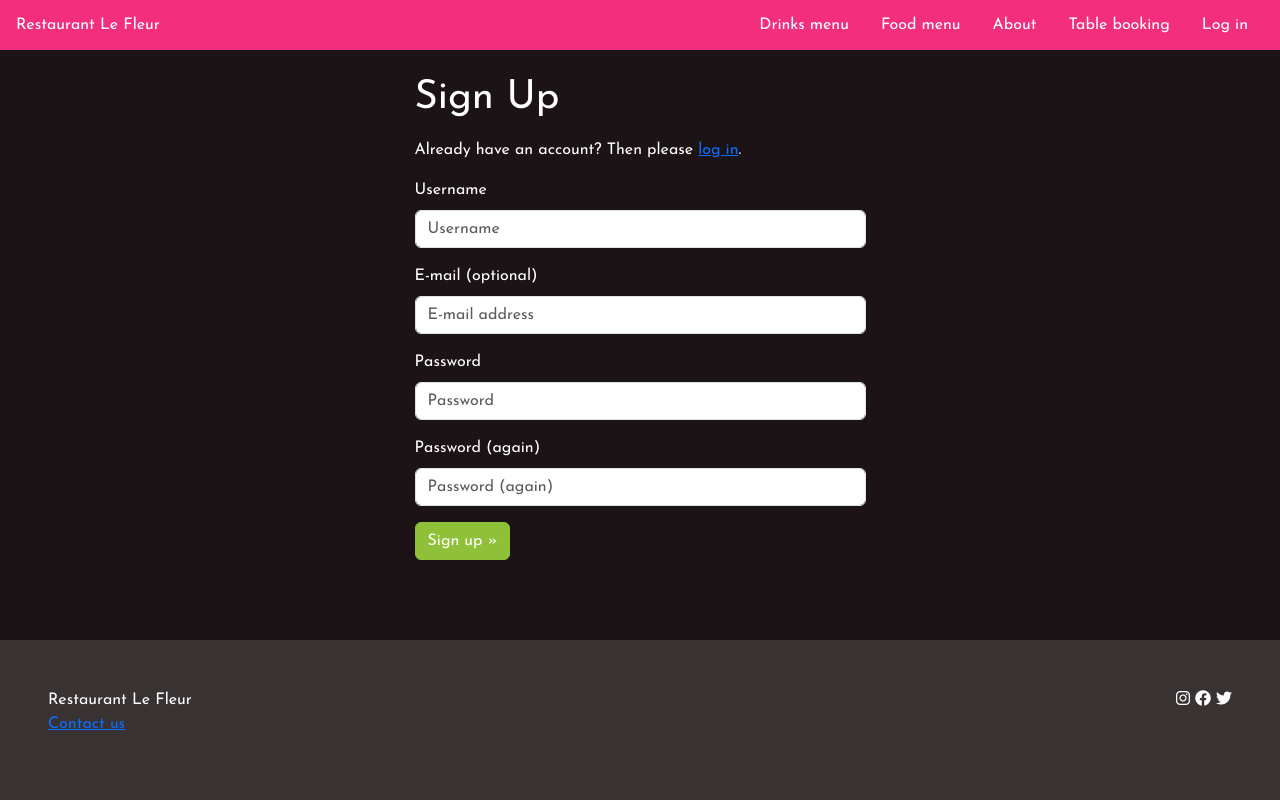
After one commit to jossansik/Portfolio-project4-restaurant-booking, a Django app: page /accounts/signup/ in a window 1280 px wide. The commit adds this page. Run offline with Django 3.2, Linux system fonts and the light colour scheme; some libraries are stand-ins or nearby versions.

Commit message:
Add customized sign up page using allauth auth.

```diff
--- a/restaurant_project/urls.py
+++ b/restaurant_project/urls.py
@@ -19,4 +19,5 @@ from django.urls import path, include
 urlpatterns = [
     path('admin/', admin.site.urls),
     path('',  include('restaurant_app.urls'), name='restaurant_app_urls'),
+    path('accounts/', include('allauth.urls')),
 ]
--- /dev/null
+++ b/templates/account/signup.html
@@ -0,0 +1,16 @@
+{% extends "base.html" %} {% load i18n %} {% load django_bootstrap5 %} {% block head_title %}{% trans "Signup" %}{% endblock %} {% block content %}
+
+<div class="col-lg-5 mb-4 mt-4">
+    <h1 class="mb-3">{% trans "Sign Up" %}</h1>
+    <div class="mb-3">
+        <p>{% blocktrans %}Already have an account? Then please <a href="{{ login_url }}">log in</a>.{% endblocktrans %}
+        </p>
+    </div>
+    <form class="signup" id="signup_form" method="post" action="{% url 'account_signup' %}">
+        {% csrf_token %} {% bootstrap_form form %} {% if redirect_field_value %}
+        <input type="hidden" name="{{ redirect_field_name }}" value="{{ redirect_field_value }}" /> {% endif %}
+        <button class="btn btn-primary" type="submit">{% trans "Sign up" %} &raquo;</button>
+    </form>
+</div>
+
+{% endblock %}
--- a/templates/base.html
+++ b/templates/base.html
@@ -6,10 +6,7 @@
 <head>
     <title>Restaurant Le Fleur</title>
     <meta name="viewport" content="width=device-width, initial-scale=1" />
-    <link async rel="stylesheet" href="https://cdnjs.cloudflare.com/ajax/libs/font-awesome/6.1.1/css/all.min.css">
-    <link href="https://cdn.jsdelivr.net/npm/bootstrap@5.0.2/dist/css/bootstrap.min.css" rel="stylesheet" integrity="sha384-EVSTQN3/azprG1Anm3QDgpJLIm9Nao0Yz1ztcQTwFspd3yD65VohhpuuCOmLASjC" crossorigin="anonymous">
-    <script src="https://cdn.jsdelivr.net/npm/bootstrap@5.0.2/dist/js/bootstrap.bundle.min.js" integrity="sha384-MrcW6ZMFYlzcLA8Nl+NtUVF0sA7MsXsP1UyJoMp4YLEuNSfAP+JcXn/tWtIaxVXM" crossorigin="anonymous"></script>
-    </script>
+    <link async rel="stylesheet" href="https://cdnjs.cloudflare.com/ajax/libs/font-awesome/6.1.1/css/all.min.css"> {% load django_bootstrap5 %} {% bootstrap_css %} {% bootstrap_javascript %}
     <link rel="stylesheet" href="{% static 'css/style.css' %}">
 </head>
 
@@ -41,7 +38,7 @@
             </li>
             {% else %}
             <li>
-                <a href="#">Table booking</a>
+                <a href="{% url 'account_signup' %}?next=/booking/">Table booking</a>
             </li>
             <li>
                 <a href="#">Log in</a>
```
Also changed, not shown: requirements.txt (+12 -0 lines), restaurant_project/settings.py (+9 -0 lines).
